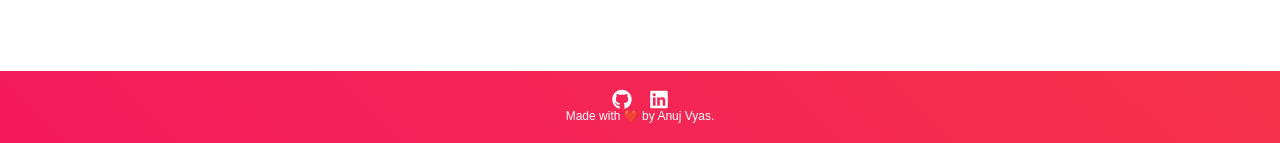
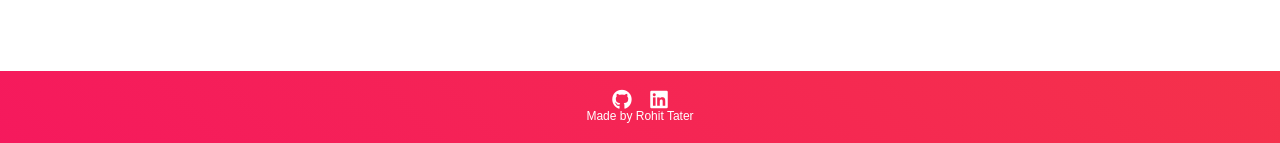
Before and after one commit to Rohittater255/Diabetes-Prediction, a Flask app: page / in a window 1280 px wide. Shown: the part 657-800 px from the top of the page. Run offline with Flask 2, Linux system fonts and the light colour scheme; some libraries are stand-ins or nearby versions.

Commit message:
Add files via upload

```diff
--- a/templates/index.html
+++ b/templates/index.html
@@ -42,7 +42,7 @@
                <a target="_blank" href="https://github.com/anujvyas/Diabetes-Prediction-Deployment"><i class="fab fa-github fa-lg contact-icon"></i></a>
                <a target="_blank" href="https://www.linkedin.com/in/anujkvyas"><i class="fab fa-linkedin fa-lg contact-icon"></i></a>
            </div>
-           <p class='footer-description'>Made with ❤️ by Anuj Vyas.</p>
+           <p class='footer-description'>Made by Rohit Tater</p>
        </div>
 
     </body>
--- a/templates/result.html
+++ b/templates/result.html
@@ -37,7 +37,7 @@
                <a target="_blank" href="https://github.com/anujvyas/Diabetes-Prediction-Deployment"><i class="fab fa-github fa-lg contact-icon"></i></a>
                <a target="_blank" href="https://www.linkedin.com/in/anujkvyas"><i class="fab fa-linkedin fa-lg contact-icon"></i></a>
            </div>
-           <p class='footer-description'>Made with ❤️ by Anuj Vyas.</p>
+           <p class='footer-description'>Made by Rohit Tater.</p>
        </div>
 
 	</body>
```
